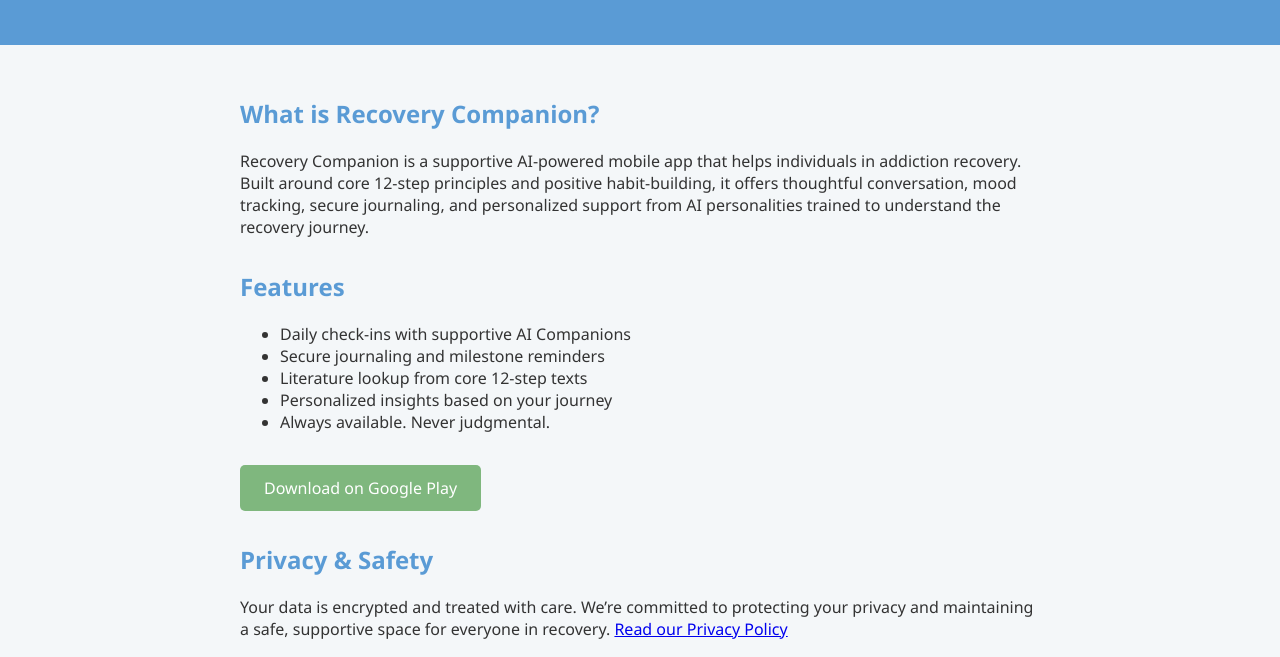
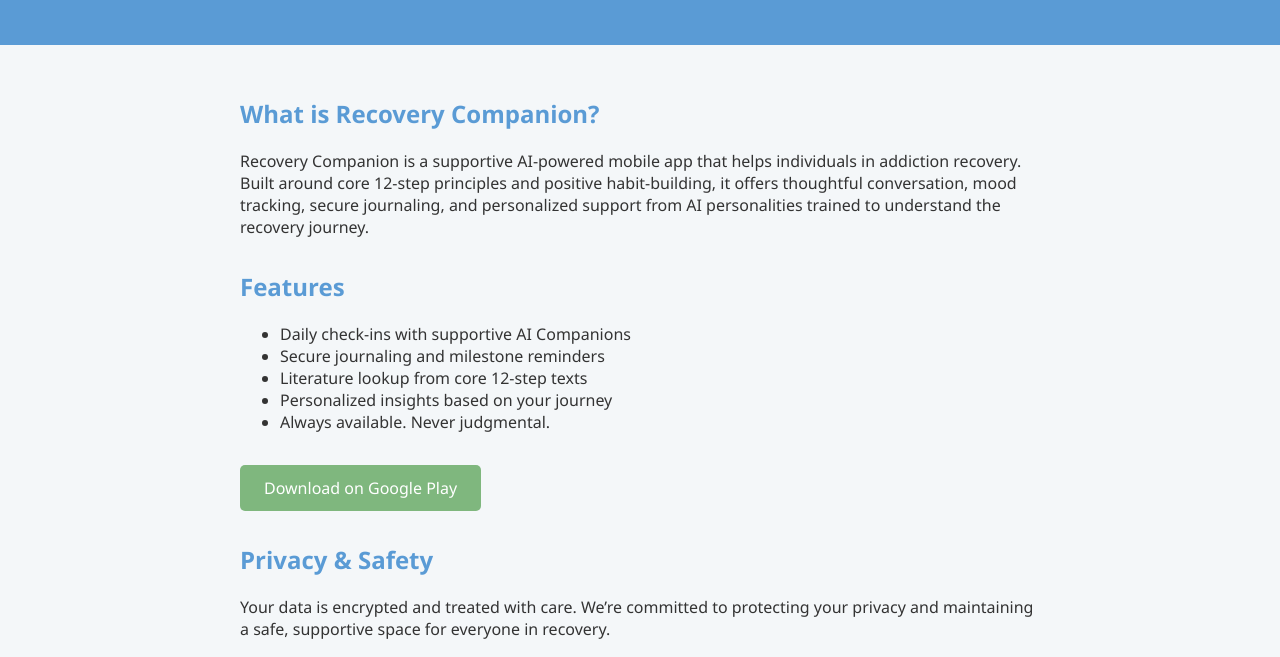
Before and after one commit to Coaden/recovery-companion-privacy, a plain HTML site: page home.html in a window 1280 px wide. Shown: the part 143-800 px from the top of the page. Drawn offline with Linux system fonts and the light colour scheme.

```diff
--- a/home.html
+++ b/home.html
@@ -73,7 +73,7 @@
 
     <section>
       <h2>Privacy & Safety</h2>
-      <p>Your data is encrypted and treated with care. We’re committed to protecting your privacy and maintaining a safe, supportive space for everyone in recovery. <a href="https://coaden.github.io/recovery-companion-privacy/">Read our Privacy Policy</a></p>
+      <p>Your data is encrypted and treated with care. We’re committed to protecting your privacy and maintaining a safe, supportive space for everyone in recovery.</p>
     </section>
 
     <section>
```
